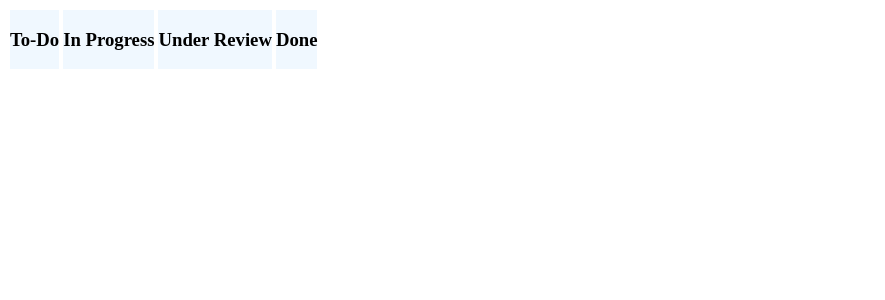
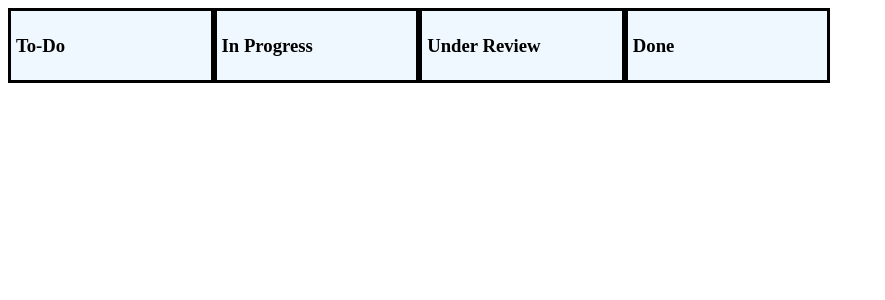
Before and after one commit to suzyhlinka/ISProject2, a React (Create React App) app in the folder projectmanager/: page / in a window 1280 px wide. Shown: the top 300 px of the page, without its empty margins (0-885 px from the left). Built offline with nearby package versions, Linux system fonts and the light colour scheme; no server answers.

Commit message:
fixed some temp styling

```diff
--- a/projectmanager/src/styling/GridView.css
+++ b/projectmanager/src/styling/GridView.css
@@ -4,4 +4,7 @@
 .gridView-column{
     border: 2px solid #fff;
     background-color: aliceblue;
+    padding: 5px;
+    flex: 0 0 15%;
+    border: 3px solid;
 }
```
